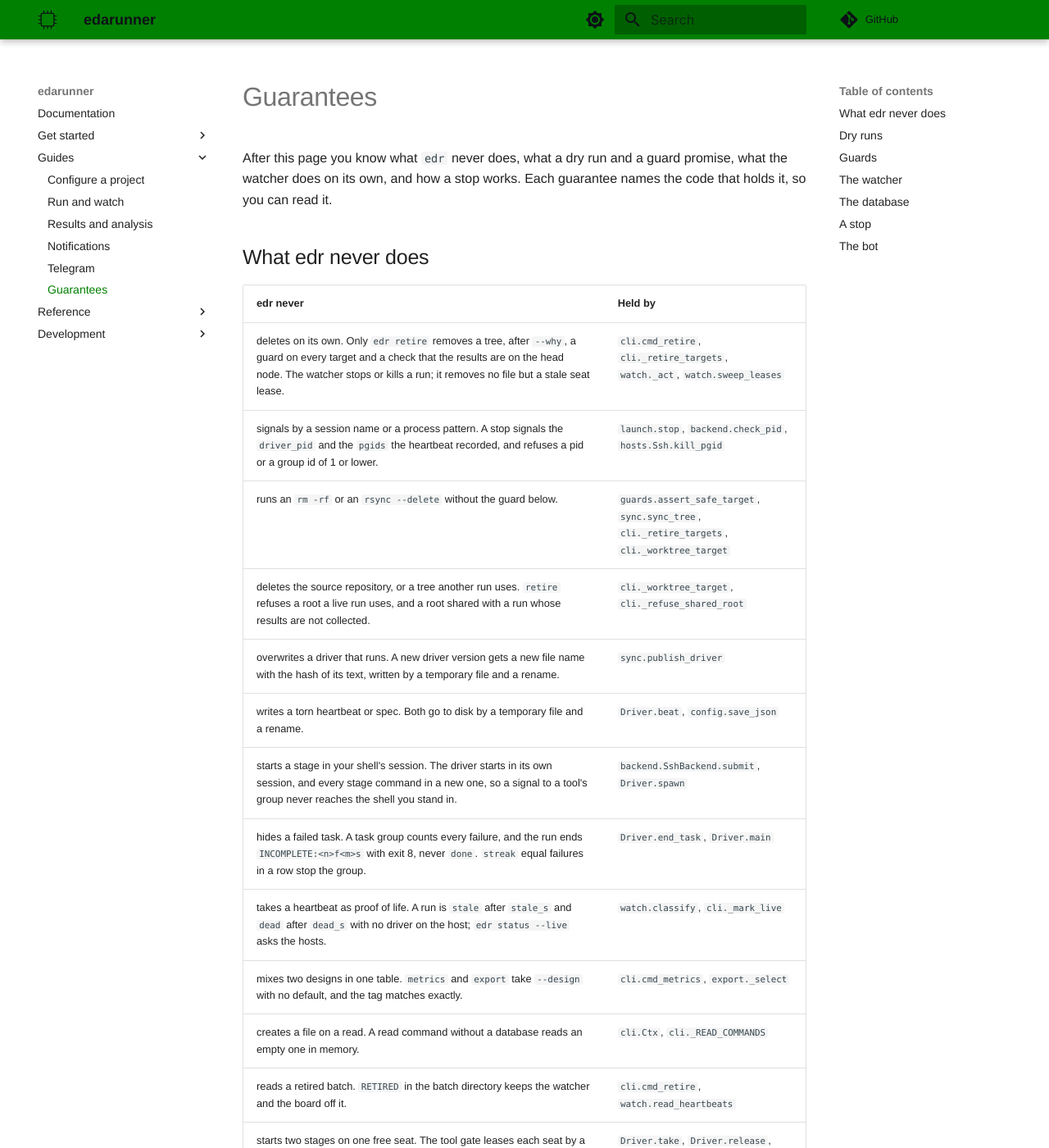
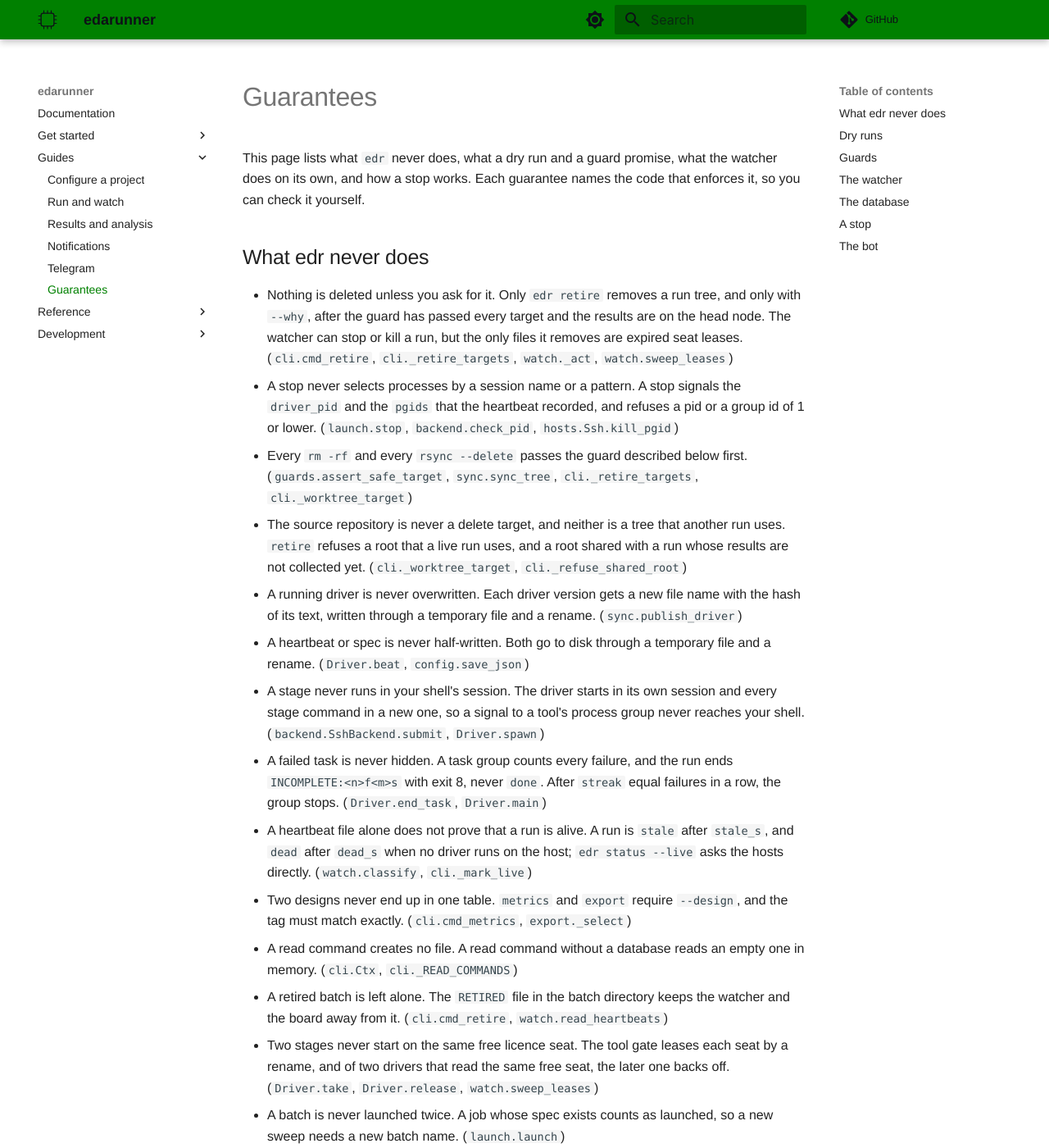
Before and after one commit to lionnus/edarunner, an MkDocs documentation site: the page built from docs/guarantees.md, in a window 1280 px wide and 1400 px high. Shown: the whole window at 82% size. Built offline with MkDocs 1.6.1 and Material for MkDocs 9.7.7, drawn with Linux system fonts in a browser that asks for light colours; comment, search, counter and statistics services are not loaded; some of the changed text lies outside the part shown.

Commit message:
:memo: docs: Write the guarantees as sentences and fix the process group note

```diff
--- a/docs/guarantees.md
+++ b/docs/guarantees.md
@@ -1,27 +1,25 @@
 # Guarantees
 
-After this page you know what `edr` never does, what a dry run and a
-guard promise, what the watcher does on its own, and how a stop works.
-Each guarantee names the code that holds it, so you can read it.
+This page lists what `edr` never does, what a dry run and a guard
+promise, what the watcher does on its own, and how a stop works. Each
+guarantee names the code that enforces it, so you can check it yourself.
 
 ## What edr never does
 
-| edr never | Held by |
-|---|---|
-| deletes on its own. Only `edr retire` removes a tree, after `--why`, a guard on every target and a check that the results are on the head node. The watcher stops or kills a run; it removes no file but a stale seat lease. | `cli.cmd_retire`, `cli._retire_targets`, `watch._act`, `watch.sweep_leases` |
-| signals by a session name or a process pattern. A stop signals the `driver_pid` and the `pgids` the heartbeat recorded, and refuses a pid or a group id of 1 or lower. | `launch.stop`, `backend.check_pid`, `hosts.Ssh.kill_pgid` |
-| runs an `rm -rf` or an `rsync --delete` without the guard below. | `guards.assert_safe_target`, `sync.sync_tree`, `cli._retire_targets`, `cli._worktree_target` |
-| deletes the source repository, or a tree another run uses. `retire` refuses a root a live run uses, and a root shared with a run whose results are not collected. | `cli._worktree_target`, `cli._refuse_shared_root` |
-| overwrites a driver that runs. A new driver version gets a new file name with the hash of its text, written by a temporary file and a rename. | `sync.publish_driver` |
-| writes a torn heartbeat or spec. Both go to disk by a temporary file and a rename. | `Driver.beat`, `config.save_json` |
-| starts a stage in your shell's session. The driver starts in its own session, and every stage command in a new one, so a signal to a tool's group never reaches the shell you stand in. | `backend.SshBackend.submit`, `Driver.spawn` |
-| hides a failed task. A task group counts every failure, and the run ends `INCOMPLETE:<n>f<m>s` with exit 8, never `done`. `streak` equal failures in a row stop the group. | `Driver.end_task`, `Driver.main` |
-| takes a heartbeat as proof of life. A run is `stale` after `stale_s` and `dead` after `dead_s` with no driver on the host; `edr status --live` asks the hosts. | `watch.classify`, `cli._mark_live` |
-| mixes two designs in one table. `metrics` and `export` take `--design` with no default, and the tag matches exactly. | `cli.cmd_metrics`, `export._select` |
-| creates a file on a read. A read command without a database reads an empty one in memory. | `cli.Ctx`, `cli._READ_COMMANDS` |
-| reads a retired batch. `RETIRED` in the batch directory keeps the watcher and the board off it. | `cli.cmd_retire`, `watch.read_heartbeats` |
-| starts two stages on one free seat. The tool gate leases each seat by a rename, and the later of two drivers that read the same free seat backs off. | `Driver.take`, `Driver.release`, `watch.sweep_leases` |
-| launches a batch twice. A job whose spec exists is already launched; a new sweep needs a new batch name. | `launch.launch` |
+- Nothing is deleted unless you ask for it. Only `edr retire` removes a run tree, and only with `--why`, after the guard has passed every target and the results are on the head node. The watcher can stop or kill a run, but the only files it removes are expired seat leases. (`cli.cmd_retire`, `cli._retire_targets`, `watch._act`, `watch.sweep_leases`)
+- A stop never selects processes by a session name or a pattern. A stop signals the `driver_pid` and the `pgids` that the heartbeat recorded, and refuses a pid or a group id of 1 or lower. (`launch.stop`, `backend.check_pid`, `hosts.Ssh.kill_pgid`)
+- Every `rm -rf` and every `rsync --delete` passes the guard described below first. (`guards.assert_safe_target`, `sync.sync_tree`, `cli._retire_targets`, `cli._worktree_target`)
+- The source repository is never a delete target, and neither is a tree that another run uses. `retire` refuses a root that a live run uses, and a root shared with a run whose results are not collected yet. (`cli._worktree_target`, `cli._refuse_shared_root`)
+- A running driver is never overwritten. Each driver version gets a new file name with the hash of its text, written through a temporary file and a rename. (`sync.publish_driver`)
+- A heartbeat or spec is never half-written. Both go to disk through a temporary file and a rename. (`Driver.beat`, `config.save_json`)
+- A stage never runs in your shell's session. The driver starts in its own session and every stage command in a new one, so a signal to a tool's process group never reaches your shell. (`backend.SshBackend.submit`, `Driver.spawn`)
+- A failed task is never hidden. A task group counts every failure, and the run ends `INCOMPLETE:<n>f<m>s` with exit 8, never `done`. After `streak` equal failures in a row, the group stops. (`Driver.end_task`, `Driver.main`)
+- A heartbeat file alone does not prove that a run is alive. A run is `stale` after `stale_s`, and `dead` after `dead_s` when no driver runs on the host; `edr status --live` asks the hosts directly. (`watch.classify`, `cli._mark_live`)
+- Two designs never end up in one table. `metrics` and `export` require `--design`, and the tag must match exactly. (`cli.cmd_metrics`, `export._select`)
+- A read command creates no file. A read command without a database reads an empty one in memory. (`cli.Ctx`, `cli._READ_COMMANDS`)
+- A retired batch is left alone. The `RETIRED` file in the batch directory keeps the watcher and the board away from it. (`cli.cmd_retire`, `watch.read_heartbeats`)
+- Two stages never start on the same free licence seat. The tool gate leases each seat by a rename, and of two drivers that read the same free seat, the later one backs off. (`Driver.take`, `Driver.release`, `watch.sweep_leases`)
+- A batch is never launched twice. A job whose spec exists counts as launched, so a new sweep needs a new batch name. (`launch.launch`)
 
 ## Dry runs
 
@@ -59,8 +57,9 @@ start with `YYYYMMDD_HHMM_`.
 
 `hosts.Ssh.kill_pgid(host, pgid, sig)` refuses a group id of 1 or lower,
 and a signal name with characters other than capital letters and digits.
-`kill -TERM -- -0` would signal every process of the user.
-`backend.check_pid` refuses a driver pid of 1 or lower for the same reason.
+A group id of 0 would signal the caller's own process group, and -1
+would signal every process the user owns. `backend.check_pid` refuses a
+driver pid of 1 or lower for the same reason.
 
 `retire` refuses a run whose driver is alive and a live run with no
 heartbeat yet. It refuses a root another live run uses, a root shared
@@ -88,9 +87,10 @@ The watcher acts on its own only after `grace_s` and only as
 - It launches a queued job when a host fits, one per batch per cycle.
 - It removes a stale seat lease, with a `lease` event that says why.
 
-It never deletes a tree or any file but a stale seat lease, never reads a batch with `RETIRED`,
-never downloads anything, and never resumes a run twice
-(`watch.cycle`, `watch._act`, `watch._resume`, `watch.sweep_leases`).
+The watcher never deletes a run tree; the only files it removes are
+expired seat leases. It never reads a batch with `RETIRED`, never
+downloads anything, and never resumes a run twice (`watch.cycle`,
+`watch._act`, `watch._resume`, `watch.sweep_leases`).
 
 ## The database
 
@@ -113,9 +113,9 @@ finish its running tasks; then the run ends `STOPPED`.
 `edr stop <handle>` sends `SIGTERM` to the driver and to every process
 group in the heartbeat, then waits up to 60 s. The driver's own handler
 forwards the signal to its groups, waits 10 s, sends `SIGKILL` to what
-is left, writes a final heartbeat and exits 10. A driver still alive
-after the wait gives exit 3, and `--now` is the next step: `SIGTERM`,
-then `SIGKILL` after 30 s (`launch.stop`, `Driver.on_signal`).
+is left, writes a final heartbeat and exits 10. If the driver is still
+alive after the wait, `edr stop` exits 3, and `--now` is the next step:
+`SIGTERM`, then `SIGKILL` after 30 s (`launch.stop`, `Driver.on_signal`).
 
 A stop takes one handle. A queued run is marked `stopped` and never
 starts. The stop button of an alert asks first and then runs the
@@ -136,4 +136,4 @@ phone must match its allowlist regex in full
 runs `retire`, `prune`, `launch` or `rm`. `/stop` writes the
 `after-task` stop file, and `/keep` and `/ack` write the keep file,
 through the same commands as the CLI. Every command, action and refusal
-lands in `events` with the actor `telegram`.
+goes into `events` with the actor `telegram`.
```
Also changed, not shown: docs/results.md (+11 -11 lines).
